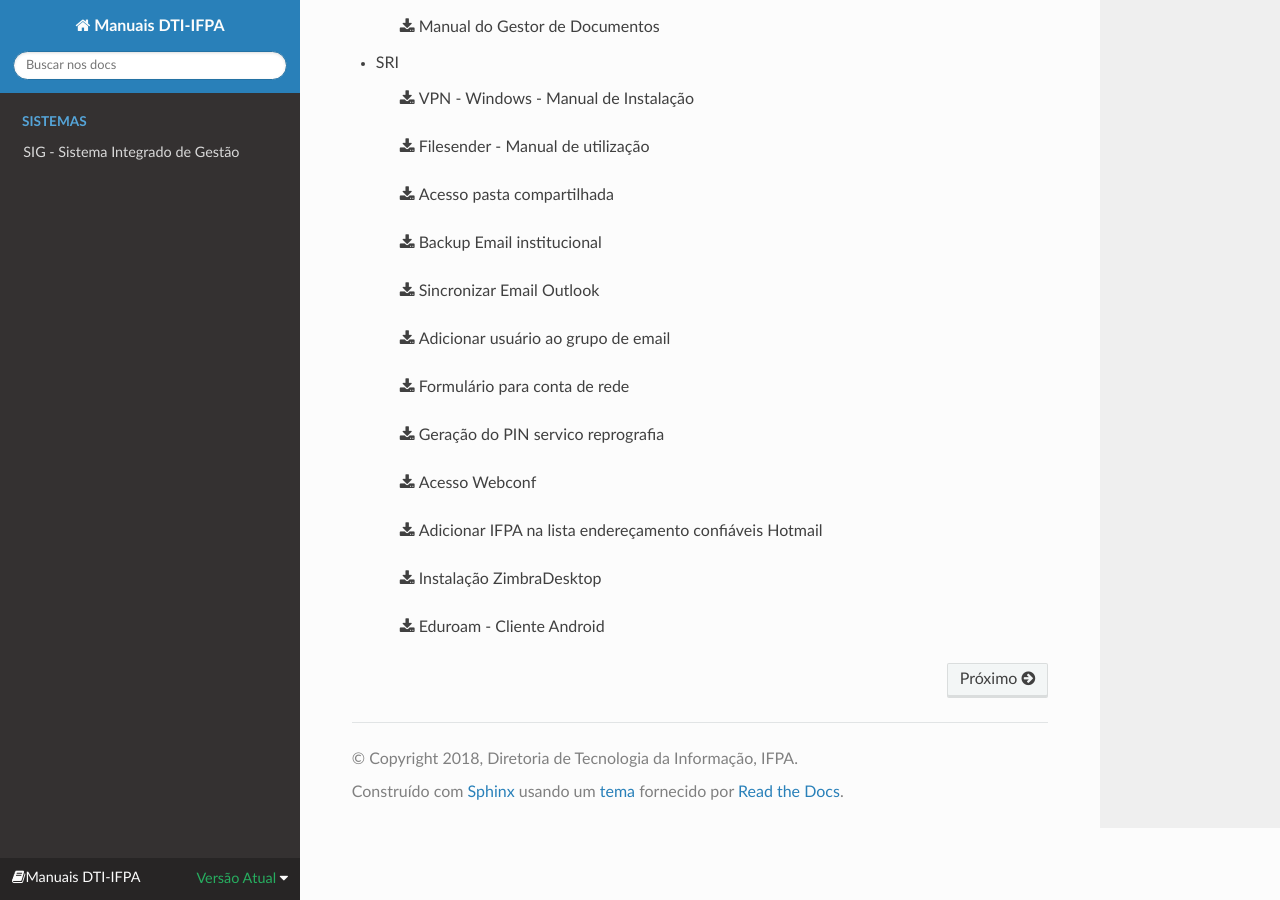
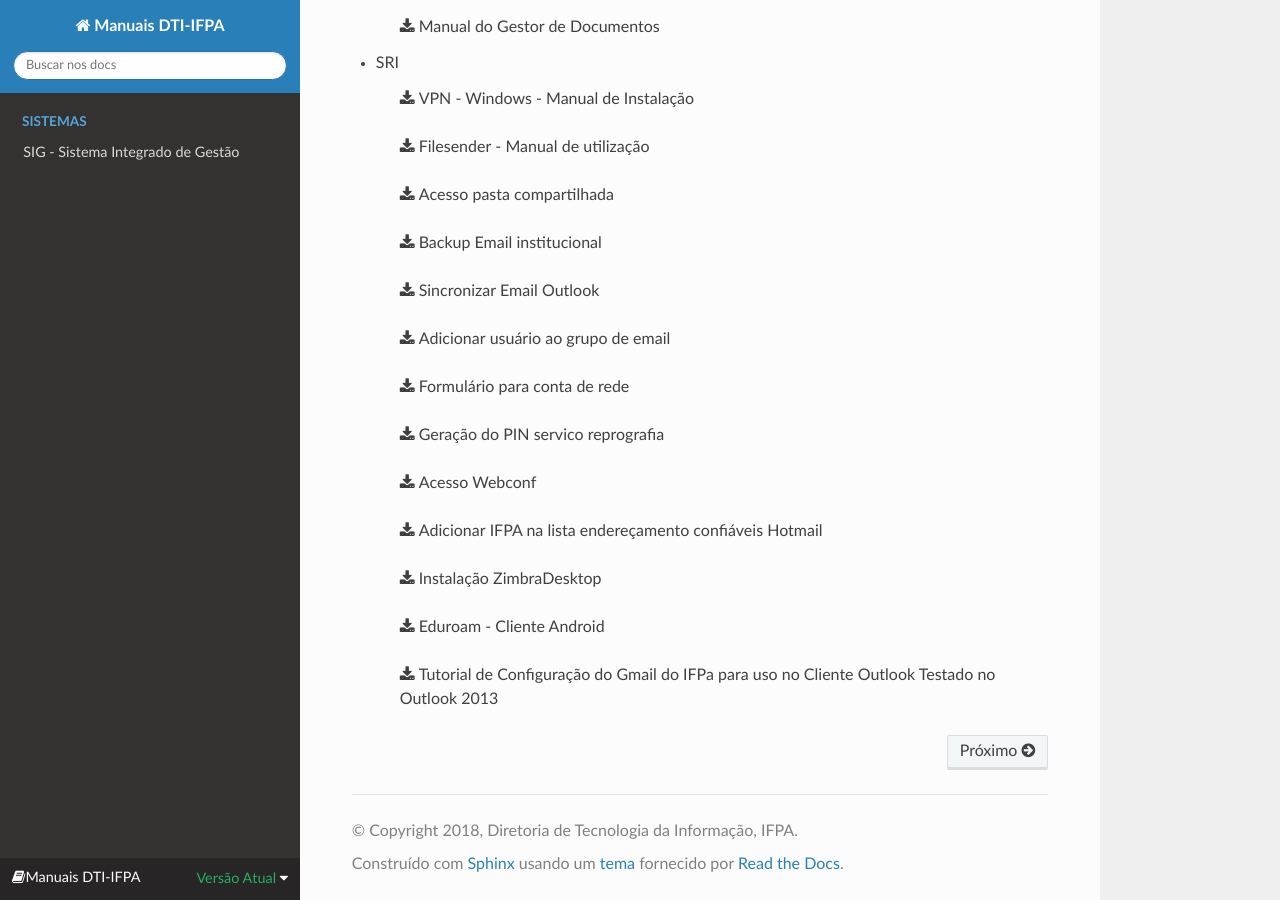
Before and after one commit to djangonauta/dti-docs, a Sphinx documentation site: the page built from docs/index.rst, in a window 1280 px wide and 900 px high, scrolled down 2026 px. Built offline with Sphinx 7.4.7 and the Read the Docs theme 2.0.0, drawn with Linux system fonts in a browser that asks for light colours.

Commit message:
feat: adicionada documentação para cliente Outlook

```diff
--- a/docs/index.rst
+++ b/docs/index.rst
@@ -114,6 +114,8 @@ Manuais dos Módulos do SIG
 
         :download:`Eduroam - Cliente Android <../build/html/_static/manuais/sri/SRI.cliente.eduroam.android.pdf>`
 
+        :download:`Tutorial de Configuração do Gmail do IFPa para uso no Cliente Outlook Testado no Outlook 2013 <../build/html/_static/manuais/sri/Tutorial.de.Configuração.do.Gmail.do.IFPa.para.uso.no.Cliente.Outlook.Testado.no.Outlook.2013.pdf>`
+
 .. only:: latex
 
     * SIGAA - Sistema Integrado de Gestão de Atividades Acadêmicas
@@ -210,6 +212,8 @@ Manuais dos Módulos do SIG
 
         `Eduroam - Cliente Android <https://dti.ifpa.edu.br/manuais/_downloads/SRI.cliente.eduroam.android.pdf>`_
 
+        `Tutorial de Configuração do Gmail do IFPa para uso no Cliente Outlook Testado no Outlook 2013.pdf <https://dti.ifpa.edu.br/manuais/_downloads/Tutorial.de.Configuração.do.Gmail.do.IFPa.para.uso.no.Cliente.Outlook.Testado.no.Outlook.2013.pdf>`_
+
 .. |sipac_processo_eletronico| raw:: html
 
     <a href="https://drive.google.com/file/d/1Ks41UV4ZIzLqexz1oW4UTX8TKlUhCh2W/view?usp=sharing" target="_blank">Curso SIPAC Processo Eletrônico</a>
```
Also changed, not shown: 1 other file.
